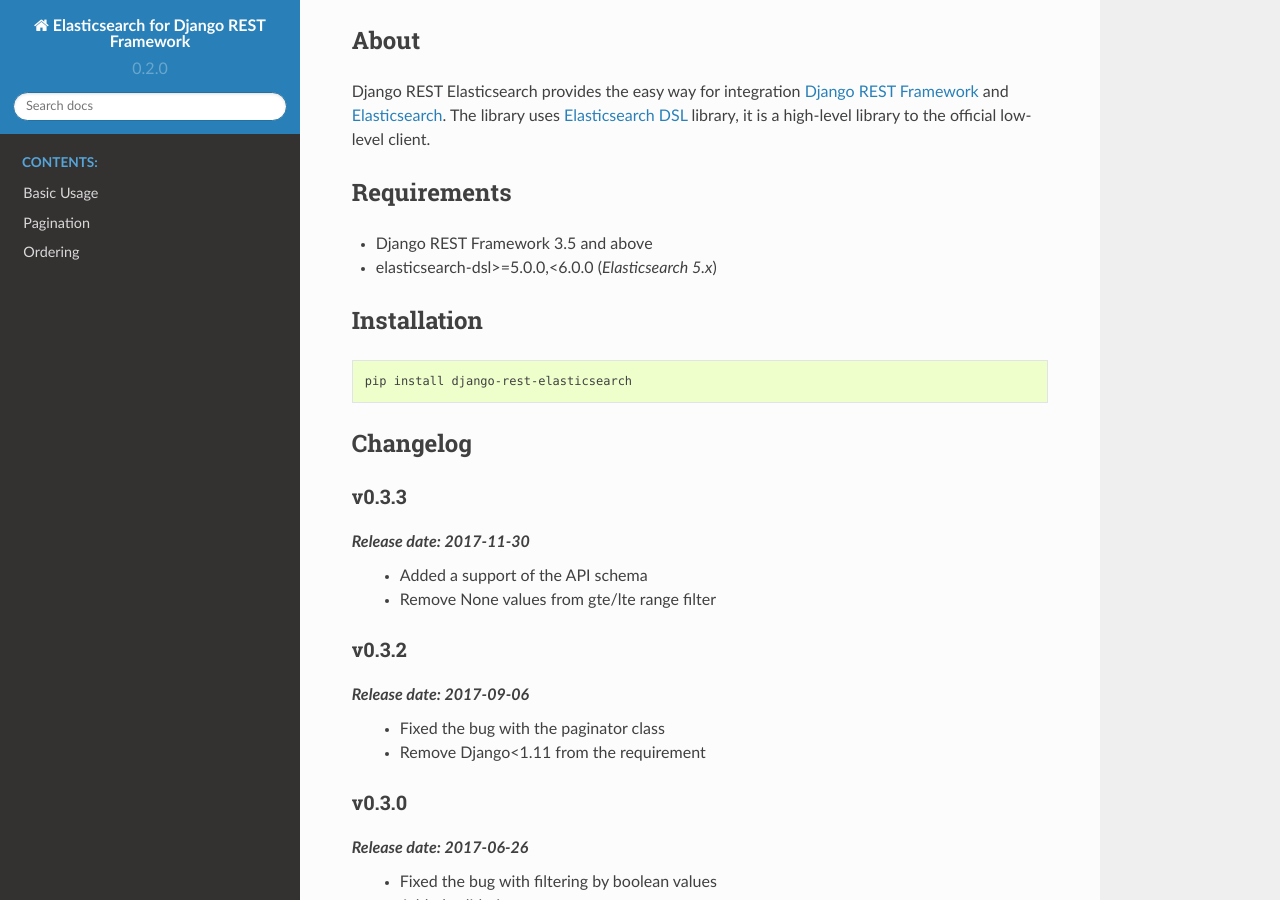
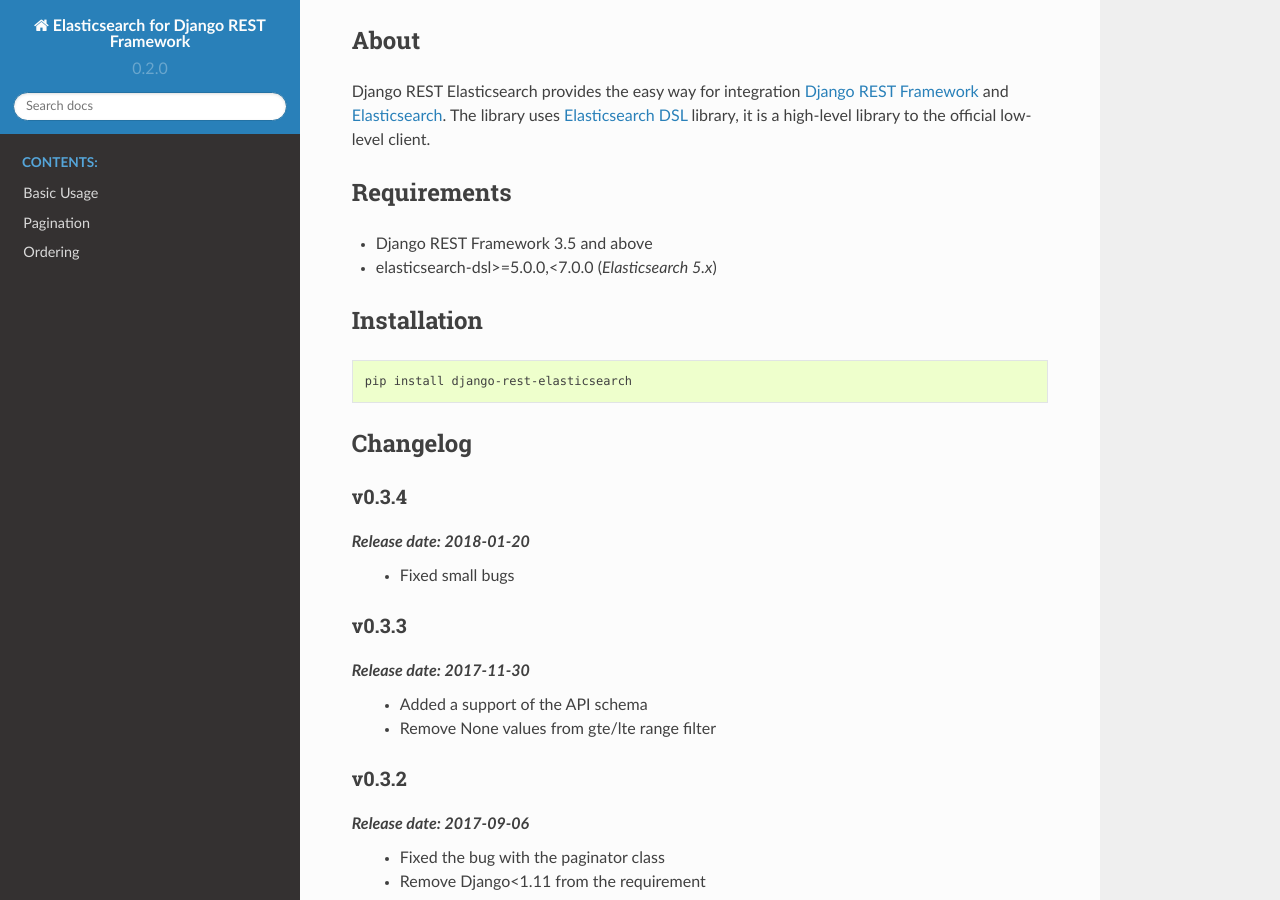
Before and after one commit to myarik/django-rest-elasticsearch, a Sphinx documentation site: the page built from docs/index.rst, in a window 1280 px wide and 900 px high, scrolled down 400 px. Built offline with Sphinx 7.4.7 and the Read the Docs theme 2.0.0, drawn with Linux system fonts in a browser that asks for light colours.

Commit message:
Update documentation

```diff
--- a/docs/index.rst
+++ b/docs/index.rst
@@ -22,7 +22,7 @@
 Requirements
 ------------
 - Django REST Framework 3.5 and above
-- elasticsearch-dsl>=5.0.0,<6.0.0 (*Elasticsearch 5.x*)
+- elasticsearch-dsl>=5.0.0,<7.0.0 (*Elasticsearch 5.x*)
 
 Installation
 ------------
@@ -32,6 +32,12 @@
 
 Changelog
 ---------
+
+v0.3.4
+......
+
+*Release date: 2018-01-20*
+    - Fixed small bugs
 
 v0.3.3
 ......
```
